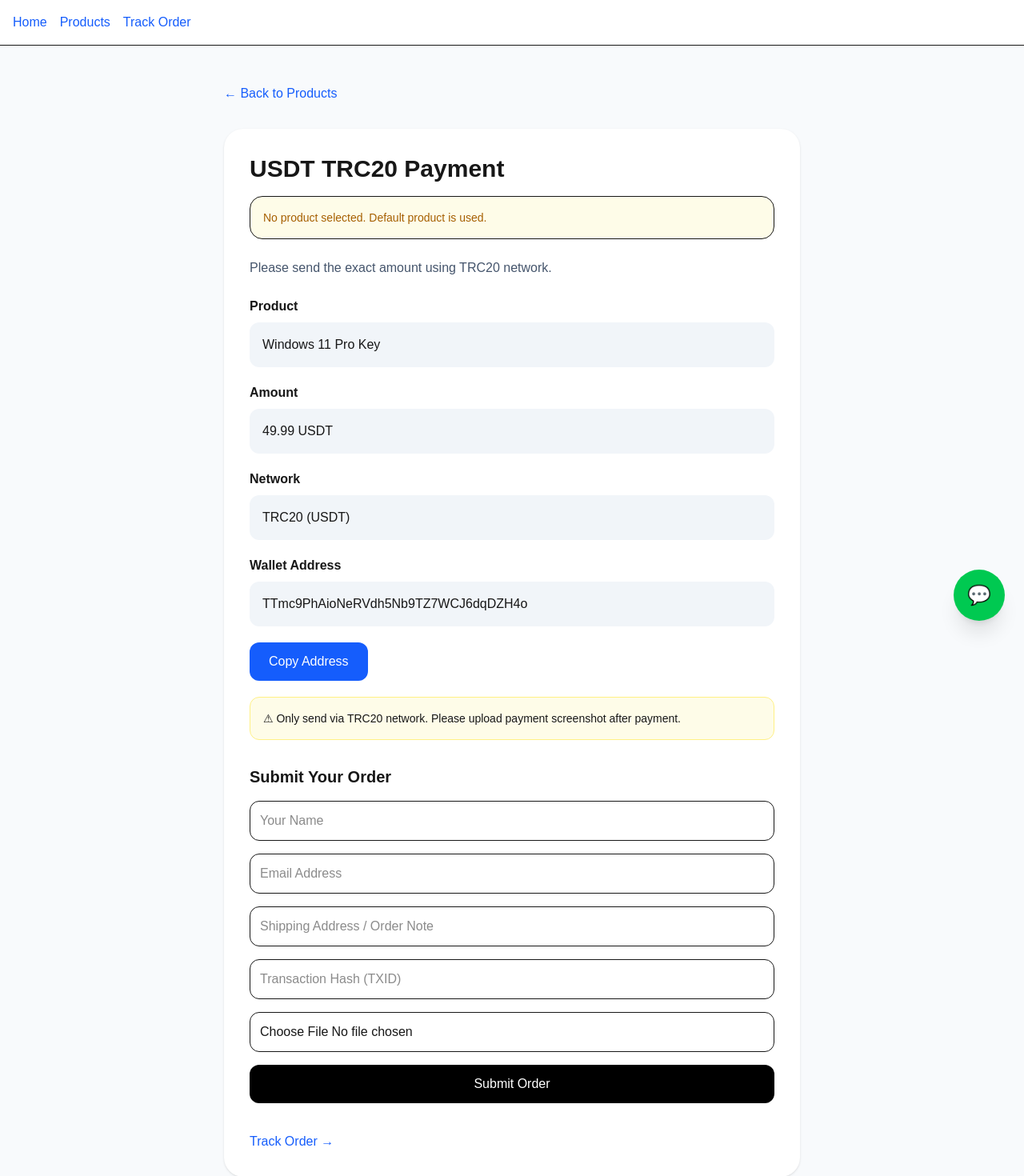
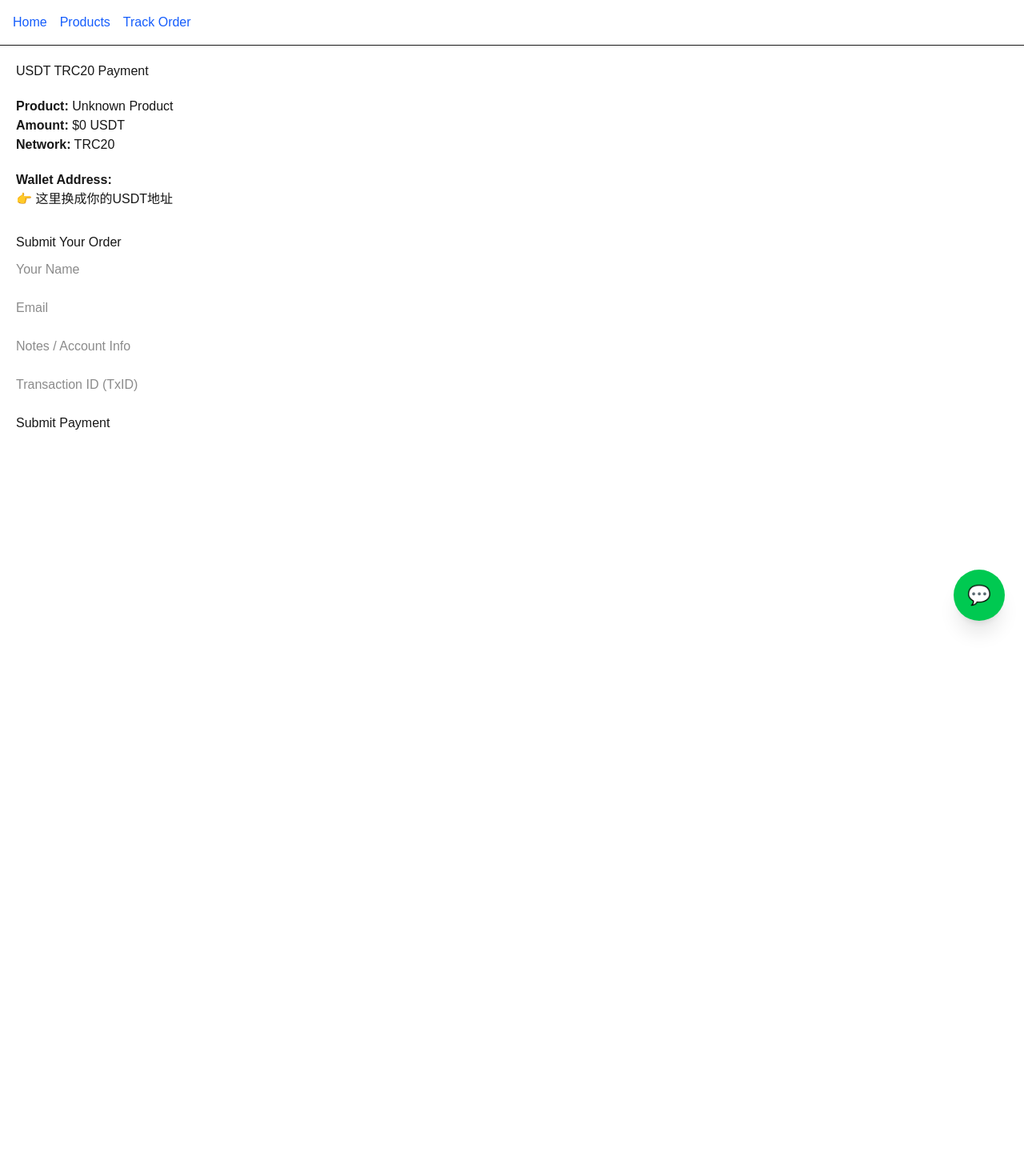
Before and after one commit to summitwang/Digital-Software-Deals, a Next.js app: page /payment in a window 1280 px wide. Shown: the top 1470 px of the page at 80% size. After the commit the page ends 800 px from the top, so only its background shows below. Built offline with nearby package versions, Linux system fonts and the light colour scheme.

Commit message:
Update page.tsx

```diff
--- a/app/payment/page.tsx
+++ b/app/payment/page.tsx
@@ -1,299 +1,117 @@
 "use client";
 
-import { Suspense, useEffect, useState } from "react";
-import { useRouter, useSearchParams } from "next/navigation";
-import Link from "next/link";
+import { Suspense, useState } from "react";
+import { useSearchParams, useRouter } from "next/navigation";
 
-type Product = {
-  id: string;
-  title: string;
-  price: string;
-  productType: string;
-  image: string;
-  description: string;
-  sales: number;
-};
+function PaymentContent() {
+  const searchParams = useSearchParams();
+  const router = useRouter();
 
-function PaymentPageContent() {
-  const searchParams = useSearchParams();
-  const productId = searchParams.get("productId");
+  // ✅ 正确读取 URL 参数
+  const product = searchParams.get("product") || "Unknown Product";
+  const amount = searchParams.get("amount") || "0";
 
-  const walletAddress = "TTmc9PhAioNeRVdh5Nb9TZ7WCJ6dqDZH4o";
-
-  const [product, setProduct] = useState("Windows 11 Pro Key");
-  const [amount, setAmount] = useState("49.99 USDT");
-  const [selectedProduct, setSelectedProduct] = useState<Product | null>(null);
-
-  const [name, setName] = useState("");
-  const [email, setEmail] = useState("");
-  const [address, setAddress] = useState("");
-  const [txid, setTxid] = useState("");
-  const [file, setFile] = useState<File | null>(null);
-
-  const [submittedOrderId, setSubmittedOrderId] = useState("");
-  const [submitting, setSubmitting] = useState(false);
-  const router = useRouter();
-  useEffect(() => {
-    async function loadProduct() {
-      if (!productId) return;
-
-      const res = await fetch("/api/products");
-      const products: Product[] = await res.json();
-
-      const found = products.find((item) => item.id === productId);
-
-      if (found) {
-        setSelectedProduct(found);
-        setProduct(found.title);
-        setAmount(found.price);
-      }
-    }
-
-    loadProduct();
-  }, [productId]);
+  const [form, setForm] = useState({
+    customer_name: "",
+    customer_email: "",
+    address: "",
+    txid: "",
+  });
 
   async function submitOrder() {
-    if (!name.trim() || !email.trim() || !address.trim() || !txid.trim() || !file) {
-      alert("Please fill all fields and upload screenshot.");
-      return;
-    }
-
-    setSubmitting(true);
-
-    const formData = new FormData();
-    formData.append("file", file);
-
-    const uploadRes = await fetch("/api/upload", {
-      method: "POST",
-      body: formData,
-    });
-
-    const uploadData = await uploadRes.json();
-
-    if (!uploadData.success) {
-      alert("Upload failed.");
-      setSubmitting(false);
+    if (!form.customer_email || !form.txid) {
+      alert("Please enter email and transaction ID");
       return;
     }
 
     const res = await fetch("/api/orders", {
       method: "POST",
-      headers: {
-        "Content-Type": "application/json",
-      },
       body: JSON.stringify({
-        productId: selectedProduct?.id,
         product,
-        productType: selectedProduct?.productType,
         amount,
-        name,
-        email,
-        address,
-        txid,
-        screenshot: uploadData.url,
+        ...form,
       }),
     });
 
     const data = await res.json();
 
-    if (data.success) {
-      const orderId = data.order.id;
-      router.push(`/payment/success?orderId=${orderId}`);
-
-      setName("");
-      setEmail("");
-      setAddress("");
-      setTxid("");
-      setFile(null);
-    } else {
-      alert("Submit failed.");
+    if (!res.ok) {
+      alert(data.error || "Submit failed");
+      return;
     }
 
-    setSubmitting(false);
-  }
-
-  function copyOrderId() {
-    if (!submittedOrderId) return;
-
-    navigator.clipboard.writeText(submittedOrderId);
-    alert("Order ID copied!");
+    // ✅ 跳转成功页
+    router.push(`/payment/success?orderId=${data.order.order_no}`);
   }
 
   return (
-    <main className="min-h-screen bg-slate-50">
-      <div className="max-w-3xl mx-auto px-6 py-12">
-        <Link href="/products" className="text-blue-600">
-          ← Back to Products
-        </Link>
+    <main style={{ padding: 20 }}>
+      <h1>USDT TRC20 Payment</h1>
 
-        <div className="bg-white rounded-3xl shadow p-8 mt-8">
-          <h1 className="text-3xl font-bold mb-4">USDT TRC20 Payment</h1>
+      <div style={{ marginTop: 20 }}>
+        <p><strong>Product:</strong> {product}</p>
+        <p><strong>Amount:</strong> ${amount} USDT</p>
+        <p><strong>Network:</strong> TRC20</p>
+      </div>
 
-          {submittedOrderId && (
-            <div className="mb-6 bg-green-50 border border-green-200 rounded-2xl p-5">
-              <h2 className="text-xl font-bold text-green-700 mb-2">
-                Order Submitted Successfully
-              </h2>
-
-              <p className="text-sm text-green-800 mb-3">
-                Please save your order number. You will need it to track your
-                order and receive delivery information.
-              </p>
-
-              <div className="bg-white border rounded-xl p-4 mb-4">
-                <p className="text-sm text-slate-500 mb-1">Your Order ID</p>
-                <p className="font-bold text-lg break-all">
-                  {submittedOrderId}
+      <div style={{ marginTop: 20 }}>
+        <p><strong>Wallet Address:</strong></p>
+        <p style={{ wordBreak: "break-all" }}>
+          👉 这里换成你的USDT地址
         </p>
       </div>
 
-              <div className="flex flex-wrap gap-3">
-                <button
-                  onClick={copyOrderId}
-                  className="bg-green-600 text-white px-5 py-3 rounded-xl"
-                >
-                  Copy Order ID
-                </button>
+      <h3 style={{ marginTop: 30 }}>Submit Your Order</h3>
 
-                <Link
-                  href="/track"
-                  className="bg-black text-white px-5 py-3 rounded-xl"
-                >
-                  Track Order
-                </Link>
-
-                <Link
-                  href="/products"
-                  className="border px-5 py-3 rounded-xl"
-                >
-                  Continue Shopping
-                </Link>
-              </div>
-            </div>
-          )}
-
-          {selectedProduct && (
-            <div className="mb-6 border rounded-2xl p-4 bg-slate-50">
-              <p className="text-sm text-slate-500 mb-1">Selected Product</p>
-              <p className="font-bold text-lg">{selectedProduct.title}</p>
-              <p className="text-blue-600 font-bold mt-1">
-                {selectedProduct.price}
-              </p>
-            </div>
-          )}
-
-          {!selectedProduct && (
-            <div className="mb-6 border rounded-2xl p-4 bg-yellow-50">
-              <p className="text-sm text-yellow-700">
-                No product selected. Default product is used.
-              </p>
-            </div>
-          )}
-
-          <p className="text-slate-600 mb-6">
-            Please send the exact amount using TRC20 network.
-          </p>
-
-          <div className="space-y-5">
-            <div>
-              <p className="font-semibold mb-2">Product</p>
-              <div className="bg-slate-100 p-4 rounded-xl break-all">
-                {product}
-              </div>
-            </div>
-
-            <div>
-              <p className="font-semibold mb-2">Amount</p>
-              <div className="bg-slate-100 p-4 rounded-xl">{amount}</div>
-            </div>
-
-            <div>
-              <p className="font-semibold mb-2">Network</p>
-              <div className="bg-slate-100 p-4 rounded-xl">TRC20 (USDT)</div>
-            </div>
-
-            <div>
-              <p className="font-semibold mb-2">Wallet Address</p>
-              <div className="bg-slate-100 p-4 rounded-xl break-all">
-                {walletAddress}
-              </div>
-            </div>
-
-            <button
-              onClick={() => {
-                navigator.clipboard.writeText(walletAddress);
-                alert("Address copied!");
-              }}
-              className="bg-blue-600 text-white px-6 py-3 rounded-xl"
-            >
-              Copy Address
-            </button>
-
-            <div className="bg-yellow-50 border border-yellow-200 p-4 rounded-xl text-sm">
-              ⚠ Only send via TRC20 network. Please upload payment screenshot
-              after payment.
-            </div>
-
-            <div className="mt-8 space-y-4">
-              <h2 className="text-xl font-bold">Submit Your Order</h2>
+      <div style={{ marginTop: 10 }}>
+        <input
+          placeholder="Your Name"
+          value={form.customer_name}
+          onChange={(e) =>
+            setForm({ ...form, customer_name: e.target.value })
+          }
+        />
+        <br /><br />
 
         <input
-                value={name}
-                onChange={(e) => setName(e.target.value)}
-                placeholder="Your Name"
-                className="w-full p-3 border rounded-xl"
+          placeholder="Email"
+          value={form.customer_email}
+          onChange={(e) =>
+            setForm({ ...form, customer_email: e.target.value })
+          }
         />
+        <br /><br />
 
         <input
-                value={email}
-                onChange={(e) => setEmail(e.target.value)}
-                placeholder="Email Address"
-                className="w-full p-3 border rounded-xl"
+          placeholder="Notes / Account Info"
+          value={form.address}
+          onChange={(e) =>
+            setForm({ ...form, address: e.target.value })
+          }
         />
+        <br /><br />
 
         <input
-                value={address}
-                onChange={(e) => setAddress(e.target.value)}
-                placeholder="Shipping Address / Order Note"
-                className="w-full p-3 border rounded-xl"
+          placeholder="Transaction ID (TxID)"
+          value={form.txid}
+          onChange={(e) =>
+            setForm({ ...form, txid: e.target.value })
+          }
         />
+        <br /><br />
 
-              <input
-                value={txid}
-                onChange={(e) => setTxid(e.target.value)}
-                placeholder="Transaction Hash (TXID)"
-                className="w-full p-3 border rounded-xl"
-              />
-
-              <input
-                type="file"
-                accept="image/*"
-                onChange={(e) => setFile(e.target.files?.[0] || null)}
-                className="w-full p-3 border rounded-xl"
-              />
-
-              <button
-                onClick={submitOrder}
-                disabled={submitting}
-                className="w-full bg-black text-white py-3 rounded-xl disabled:opacity-50"
-              >
-                {submitting ? "Submitting..." : "Submit Order"}
+        <button onClick={submitOrder}>
+          Submit Payment
         </button>
-            </div>
-
-            <Link href="/track" className="inline-block text-blue-600 mt-4">
-              Track Order →
-            </Link>
-          </div>
-        </div>
       </div>
     </main>
   );
 }
+
 export default function PaymentPage() {
   return (
     <Suspense fallback={<div>Loading...</div>}>
-      <PaymentPageContent />
+      <PaymentContent />
     </Suspense>
   );
 }
```
Lines whose indentation alone changed are shown as unchanged.
